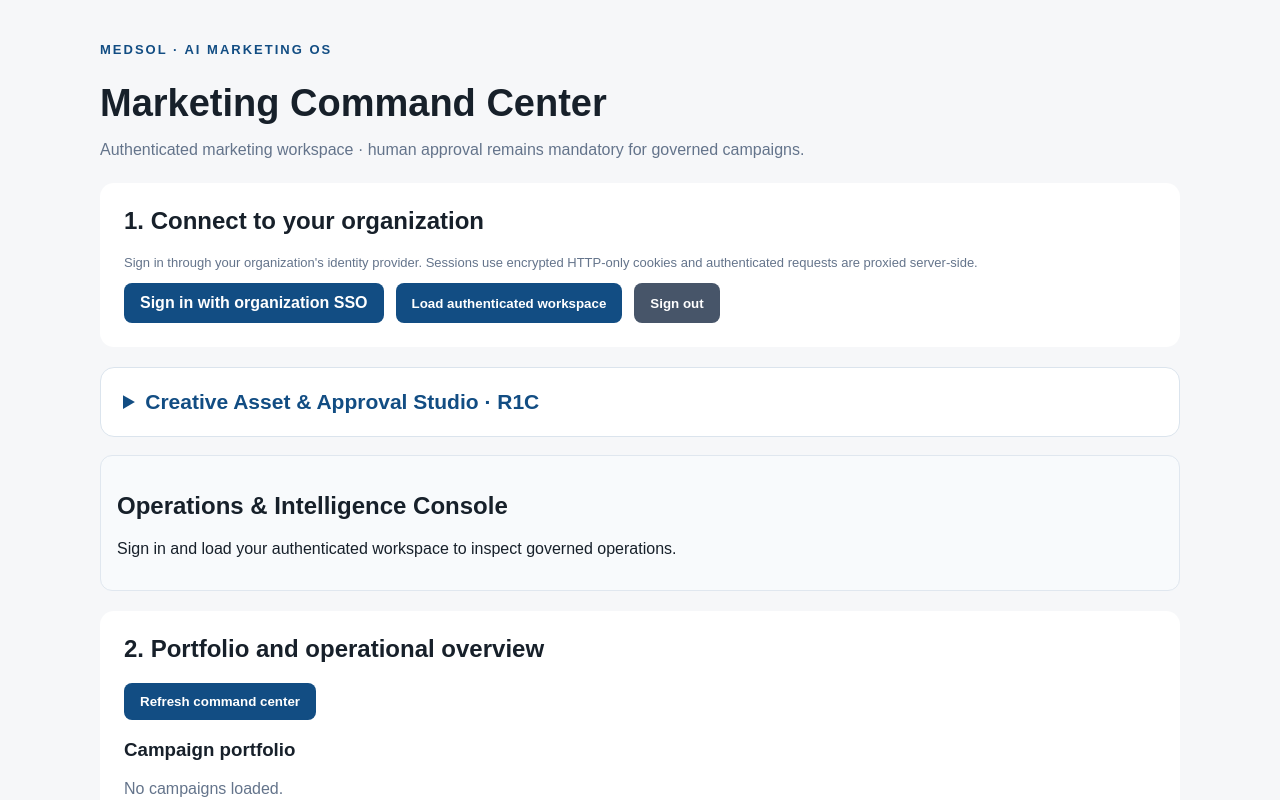
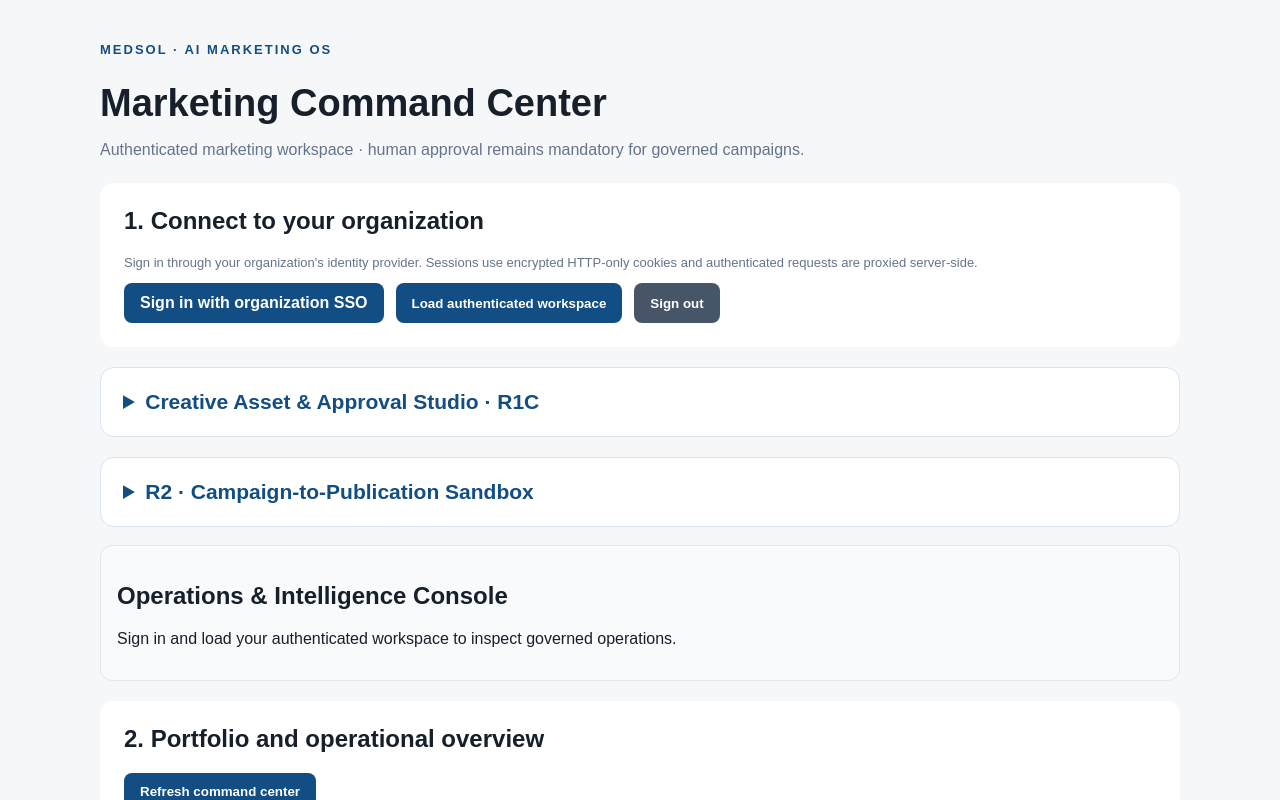
Before and after one commit to Ashour158/medsol-ai-marketing-os, a Next.js app in the folder apps/web/: page / in a window 1280 px wide. Shown: the top 800 px of the page. Built offline with nearby package versions, Linux system fonts and the light colour scheme.

Commit message:
Wire R2 sandbox and source-evidence Studio alongside existing creative governance and Brain workflow

```diff
--- a/apps/web/src/app/page.tsx
+++ b/apps/web/src/app/page.tsx
@@ -2,6 +2,7 @@
 import { useState } from "react";
 import OperationsConsole from "./operations-console";
 import CreativeGovernanceStudio from "./creative-governance-studio";
+import CampaignPublicationStudio from "./campaign-publication-studio";
 
 type Workflow = { workflowExecutionId?: string; id?: string; status?: string; currentStep?: string; correlationId?: string; output?: unknown; steps?: unknown[] };
 export default function Home() {
@@ -116,6 +117,7 @@ export default function Home() {
       {agents !== null && <details style={{ marginTop: 14 }}><summary>Agent roster</summary><pre style={{ whiteSpace: "pre-wrap", overflowWrap: "anywhere" }}>{JSON.stringify(agents, null, 2)}</pre></details>}
     </section>
     <CreativeGovernanceStudio identity={identity} />
+    <CampaignPublicationStudio identity={identity}/>
     <OperationsConsole identity={identity} onRunSelected={id => {
       setBrainRunId(id);setBrainRunDetail(null);setBrainRecovery(null);
       void perform(async()=>setBrainRunDetail(await call("brain/runs/"+encodeURIComponent(id))));
```
